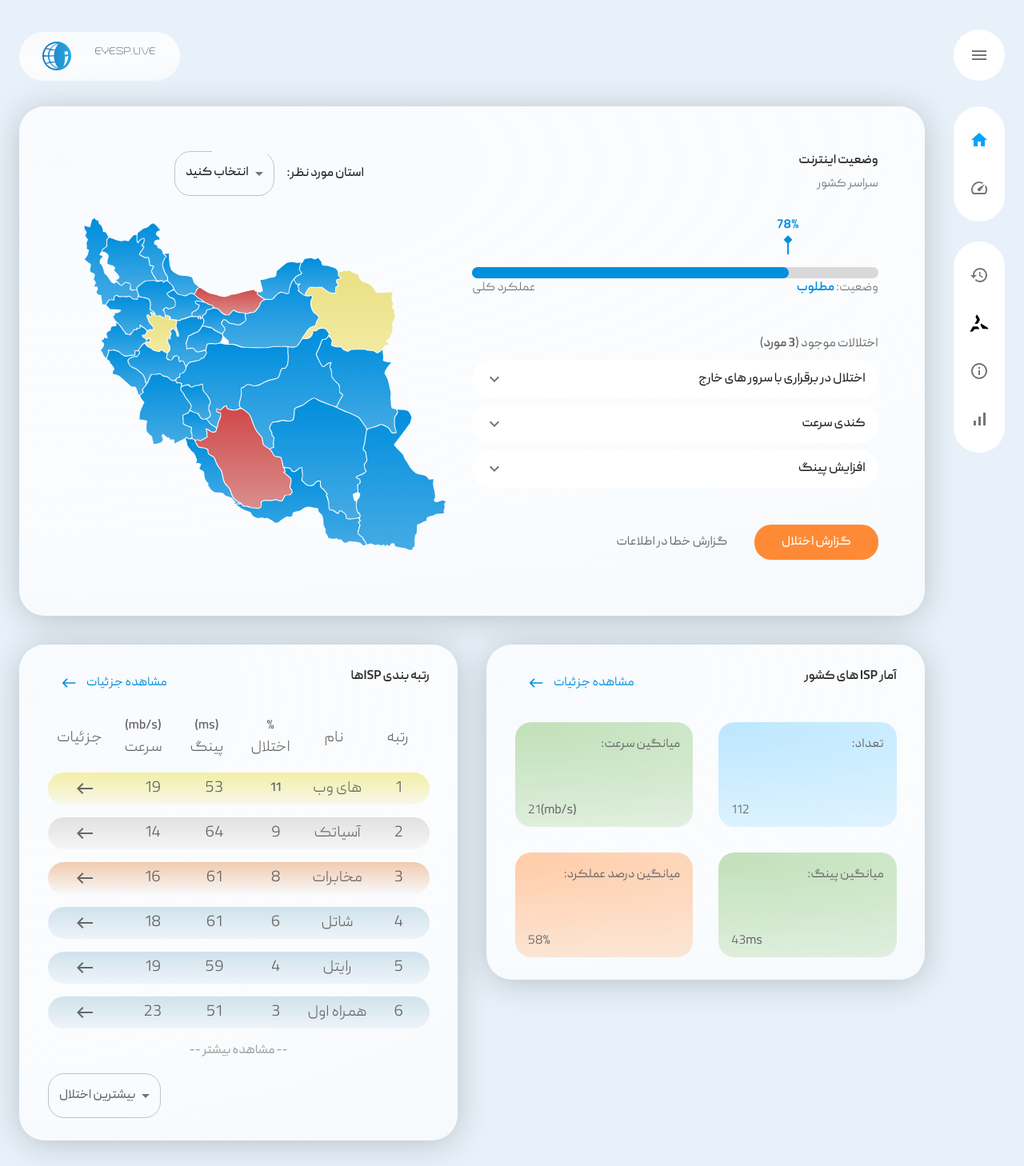
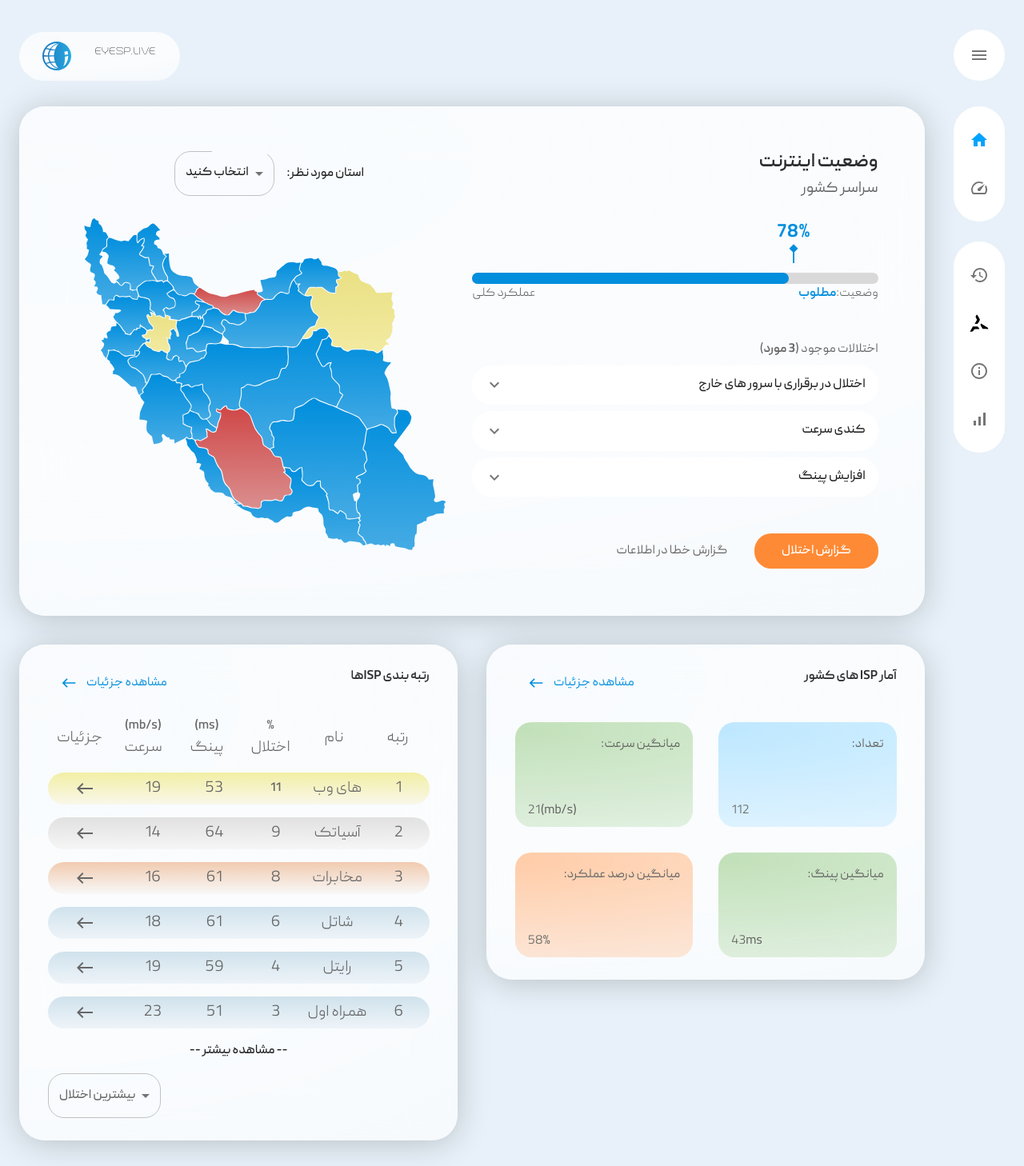
Before and after one commit to Raika-Company/eyesp-v1, a React (Vite) app in the folder client-app/: page /dashboard in a window 1280 px wide. Shown: the whole page at 80% size. Built offline with nearby package versions, Linux system fonts and the light colour scheme.

Commit message:
style: add new colors to palette

```diff
--- a/client-app/src/app/layouts/Palette.js
+++ b/client-app/src/app/layouts/Palette.js
@@ -114,48 +114,31 @@ export const lightTheme = createTheme({
   palette: {
     mode: "light",
     primary: {
-      main: "#126AED",
-      dark: "#0C4AA5",
-      light: "#4187f0"
+      main: "#008EDD",
     },
     secondary: {
-      main: "#DB7F12",
-      dark: "#6c6c6c",
-      light: "#afafaf"
+      main: "#D5E3F1",
     },
     error: {
-      main: "#EE0B0B",
-      dark: "#a60707",
-      light: "#a60707",
+      main: "#FF8A35",
     },
     warning: {
-      main: "#FF630B",
-      dark: "#FF630B",
-      light: "#ff823b"
+      main: "#FCD2B3",
     },
     info: {
-      main: "#126AED",
-      dark: "#0C4AA5",
-      light: "#4187f0"
+      main: "#C4E9FE",
     },
     success: {
-      main: "#14A784",
-      dark: "#0e745c",
-      light: "#0e745c"
+      main: "#CAE4C4",
     },
-    border: {
-      main: "#E3E3E6",
-      dark: "#9e9ea1",
-      light: "#e8e8eb"
-    },
-    textColor: {
-      main: "#A4A4A4",
-      light: "#b6b6b8",
-      dark: "#5E5E5E",
-      subTitle: "#dcdcdc"
+    text: {
+      main: "#676767",
+      textBlack: "#2C2C2C",
+      textInfo: "#3E6389",
+      subTitle: "#878787"
     },
     background: {
-      default: "linear-gradient(195deg, #FCFCFF 24.09%, #EBEBEB 100%)",
+      default: "#E8F1F9",
     },
   },
 });
@@ -171,53 +154,31 @@ export const darkTheme = createTheme({
   palette: {
     mode: "dark",
     primary: {
-      main: "#6798f8",
-      dark: "#527bcd",
-      light: "#8bb2fa"
+      main: "#005A99",
     },
     secondary: {
-      main: "#f8a665",
-      dark: "#bfbfbf",
-      light: "#e0e0e0"
+      main: "#1A2D3A"
     },
     error: {
-      main: "#f77676",
-      dark: "#d36565",
-      light: "#d36565"
+      main: "#FF5A00",
     },
     warning: {
-      main: "#FF8E4D",
-      dark: "#FF8E4D",
-      light: "#ffa56d"
+      main: "#FFA341",
     },
     info: {
-      main: "#6798f8",
-      dark: "#527bcd",
-      light: "#8bb2fa"
+      main: "#86BBD8",
     },
     success: {
-      main: "#4ecdab",
-      dark: "#3fb391",
-      light: "#3fb391"
+      main: "#83A673",
     },
-    border: {
-      main: "#9e9ea1",
-      dark: "#6b6b6e",
-      light: "#b4b4b8"
+    text: {
+      main: "#C0C0C0",
+      textBlack: "#E0E0E0",
+      textInfo: "#9EB5C1",
+      subTitle: "#A0A0A0"
     },
     background: {
-      default: "#181D23",
-    },
-    textColor: {
-      main: "#b6b6b8",
-      light: "#b6b6b8",
-      dark: "#5E5E5E",
-      subTitle: "#5E5E5E"
-
-    },
-    text: {
-      primary: "#FFF",
-      secondary: "#BBB",
+      default: "#121212",
     },
   },
 });
--- a/client-app/src/pages/dashboard/InternetStatusCard.jsx
+++ b/client-app/src/pages/dashboard/InternetStatusCard.jsx
@@ -57,17 +57,15 @@ const disorders = [
 const InternetStatusTitle = () => (
   <React.Fragment>
     <Typography
-      fontFamily="PeydaSemibold"
-      fontSize="1.5rem"
-      color="#2C2C2C"
+      variant="h1"
+      color="text.textBlack"
       gutterBottom
     >
       وضعیت اینترنت
     </Typography>
     <Typography
-      fontFamily="PeydaLight"
-      fontSize="1.5rem"
-      color="#676767"
+      variant="h3"
+      color="text.main"
       gutterBottom
     >
       سراسر کشور
@@ -100,10 +98,10 @@ const DisorderAccordion = ({ title, detail }) => (
       aria-controls="panel1a-content"
       id="panel1a-header"
     >
-      <Typography>{title}</Typography>
+      <Typography variant="h6" color="text">{title}</Typography>
     </AccordionSummary>
     <AccordionDetails>
-      <Typography>{detail}</Typography>
+      <Typography variant="h6" color="text">{detail}</Typography>
     </AccordionDetails>
   </Accordion>
 );
@@ -201,9 +199,8 @@ const InternetStatusCard = (props) => {
               sx={{ left: `${fillPercentage - 3}%` }}
             >
               <Typography
-                fontSize="1.5rem"
-                fontFamily="PeydaSemiBold"
-                color="#008EDD"
+                variant="h1"
+                color="primary"
               >{`${fillPercentage}%`}</Typography>
               <SvgIcon>
                 <svg
@@ -234,7 +231,7 @@ const InternetStatusCard = (props) => {
             fontFamily="PeydaLight"
             sx={{ color: "#676767" }}
           >
-            وضعیت:{" "}
+            وضعیت:
             <Typography
               component="span"
               fontFamily="PeydaSemiBold"
```
